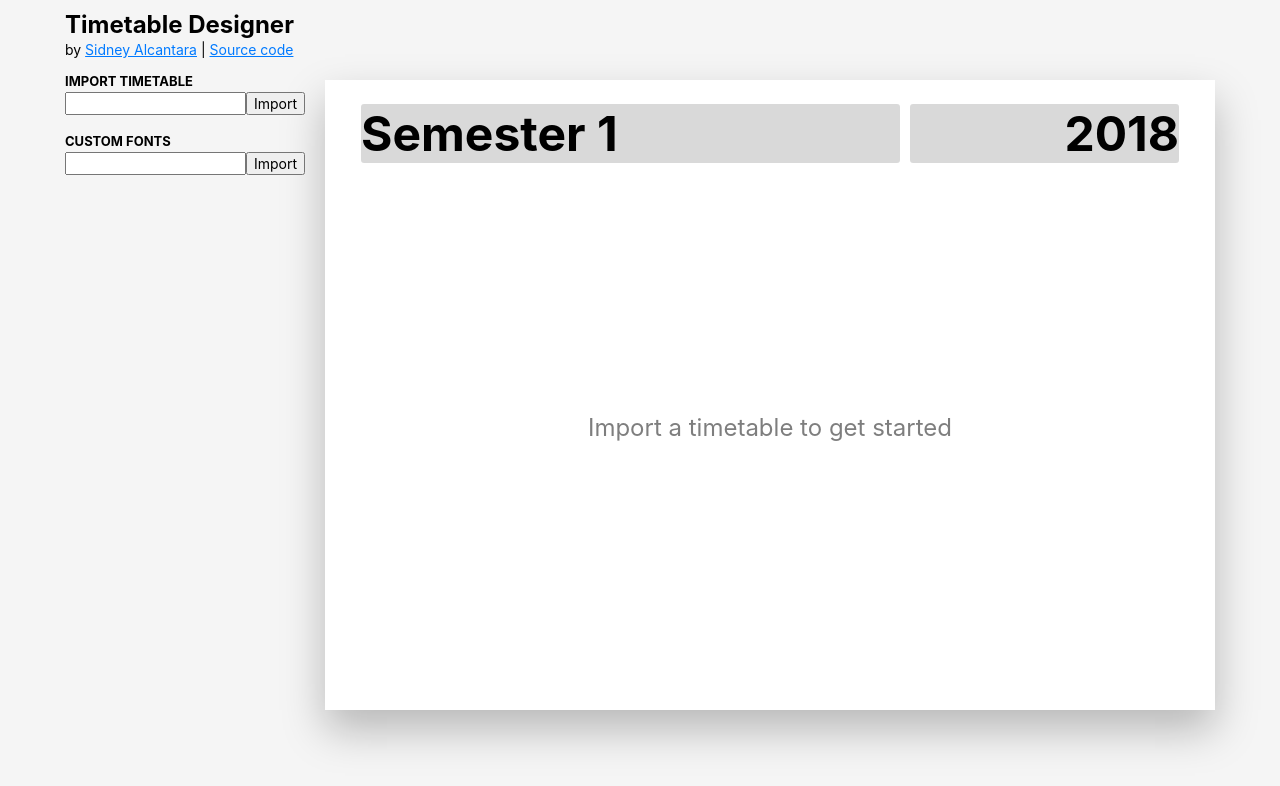
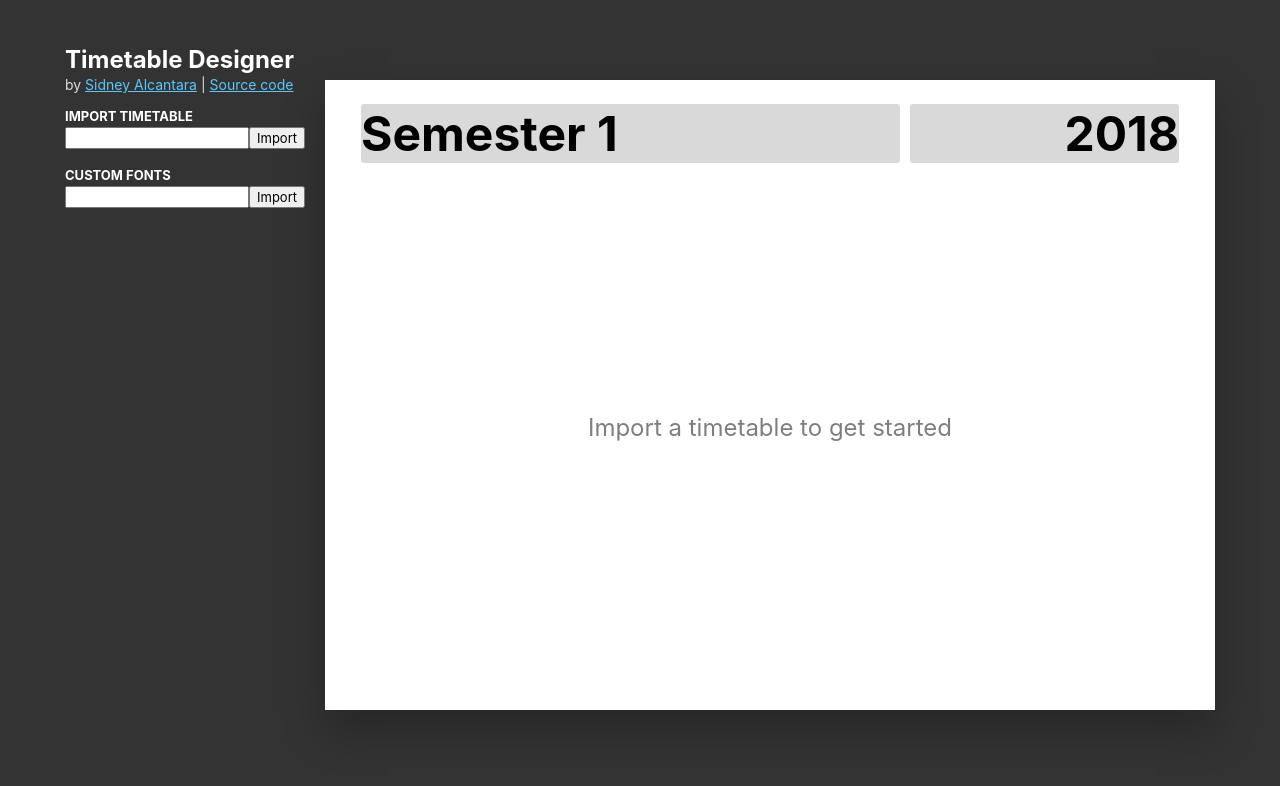
Before and after one commit to notsidney/timetabledesigner, a React (Create React App) app: page / in a window 1280 px wide. Shown: the top 786 px of the page. Built offline with nearby package versions, Linux system fonts and the light colour scheme.

Commit message:
UI changes

```diff
--- a/src/css/App.css
+++ b/src/css/App.css
@@ -4,6 +4,7 @@
   padding: 10px 10px 20px;
 
   display: flex;
+  align-items: center;
   justify-content: center;
 
   overflow: hidden;
@@ -16,7 +17,6 @@
   padding: 24px 36px 36px;
 
   flex: none;
-  align-self: center;
 
   display: flex;
   flex-direction: column;
--- a/src/css/Controls.css
+++ b/src/css/Controls.css
@@ -1,8 +1,10 @@
 .Controls {
   width: 240px;
-  min-height: 630px;
+  min-height: 700px;
 
   margin-right: 20px;
+
+  color: var(--controls-text-color);
 
   flex: none;
 
@@ -12,19 +14,31 @@
 
 h1 {
   font-size: 24px;
+  color: var(--paper-color);
 
   margin: 0 0 2px;
 }
 
 a {
-  color: #007aff;
+  color: var(--accent-color);
 }
 
 h2 {
   font-size: 13px;
   text-transform: uppercase;
+  color: var(--paper-color);
 
   margin: 15px 0 3px;
+}
+
+input[type=text],
+input[type=submit],
+select,
+button {
+  font-size: 13px;
+}
+input[type=submit] {
+  -webkit-appearance: button;
 }
 
 form {
@@ -57,3 +71,8 @@ form.unit-colours {
   display: grid;
   grid-template-columns: 50px 1fr;
 }
+
+div.checkboxes {
+  display: grid;
+  grid-template-columns: 1fr 1fr 1fr;
+}
--- a/src/css/index.css
+++ b/src/css/index.css
@@ -1,11 +1,13 @@
 :root {
   font-size: 14px;
 
-  --background-color: #f5f5f5;
+  --background-color: #333;
+  --accent-color: #5ac8fa;
+  --controls-text-color: #ddd;
+
   --paper-color: #fff;
   --text-color: #000;
   --gridline-color: rgba(0,0,0,.15);
-  --accent-color: #08c;
 
   --editable-color: rgba(0,0,0,.15);
   --focus: 0 0 0 1px #000, 0 0 0 4px rgba(0,0,0,.5);
--- a/src/js/Checkbox.js
+++ b/src/js/Checkbox.js
@@ -2,7 +2,7 @@ import React from 'react';
 
 const Checkbox = (props) => {
   return(
-    <React.Fragment>
+    <div>
       <input
         type="checkbox"
         id={`display-${props.for}`}
@@ -13,8 +13,7 @@ const Checkbox = (props) => {
       <label for={`display-${props.for}`}>
         {props.for.charAt(0).toUpperCase() + props.for.slice(1)}
       </label>
-      <br />
-    </React.Fragment>
+    </div>
   );
 }
 
--- a/src/js/Controls.js
+++ b/src/js/Controls.js
@@ -213,14 +213,16 @@ class Controls extends React.PureComponent {
               </form>
 
               <h2>Display</h2>
-              <Checkbox for="unit" value={this.state.display.unit} display={this.display} />
-              <Checkbox for="type" value={this.state.display.type} display={this.display} />
-              <Checkbox for="weeks" value={this.state.display.weeks} display={this.display} />
-              <Checkbox for="location" value={this.state.display.location} display={this.display} />
-              <Checkbox for="grid" value={this.state.display.grid} display={this.display} />
+              <div className="checkboxes">
+                <Checkbox for="unit" value={this.state.display.unit} display={this.display} />
+                <Checkbox for="type" value={this.state.display.type} display={this.display} />
+                <Checkbox for="weeks" value={this.state.display.weeks} display={this.display} />
+                <Checkbox for="location" value={this.state.display.location} display={this.display} />
+                <Checkbox for="grid" value={this.state.display.grid} display={this.display} />
+              </div>
 
               <h2>Resets</h2>
-              <button onClick={this.props.unhide}>Show all removed items</button>
+              <button onClick={this.props.unhide}>Unhide all</button>
               <button onClick={e => {
                 Array.prototype.forEach.call(
                   document.getElementById('Timetable')
```
